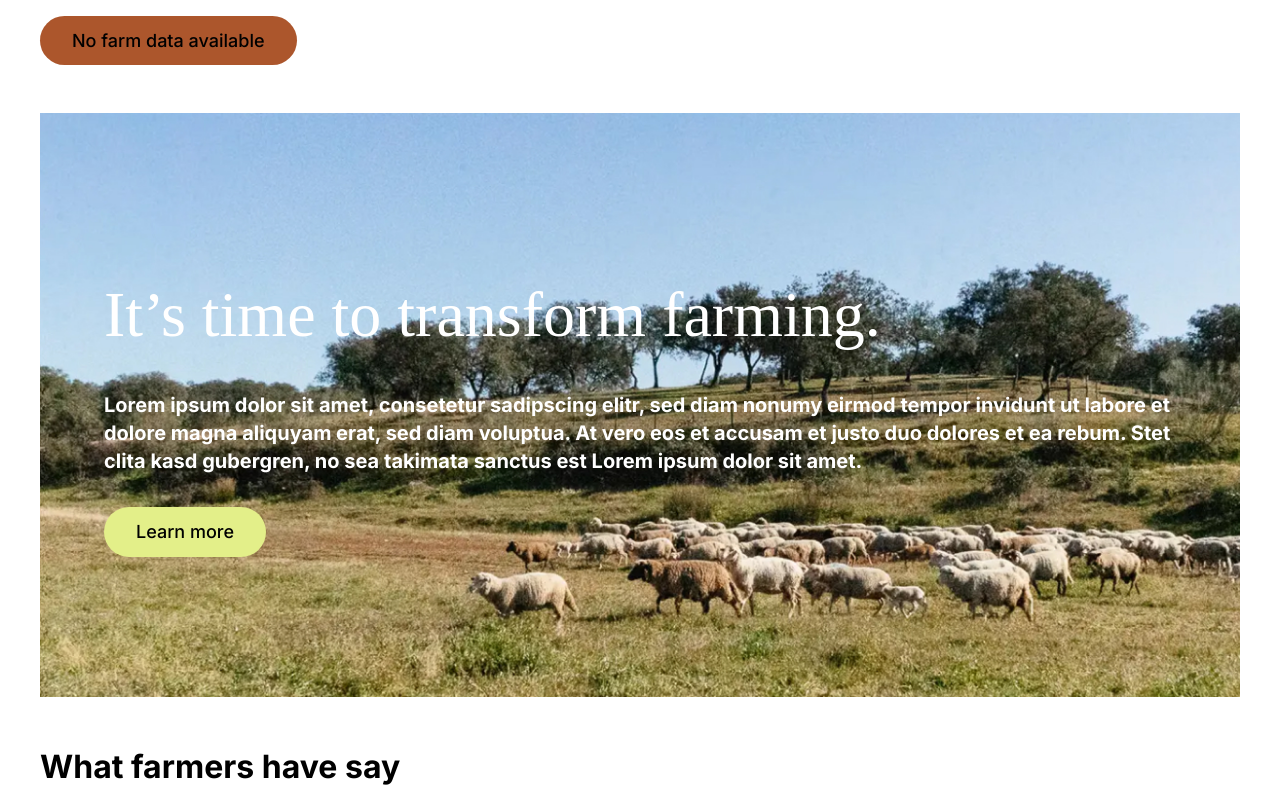
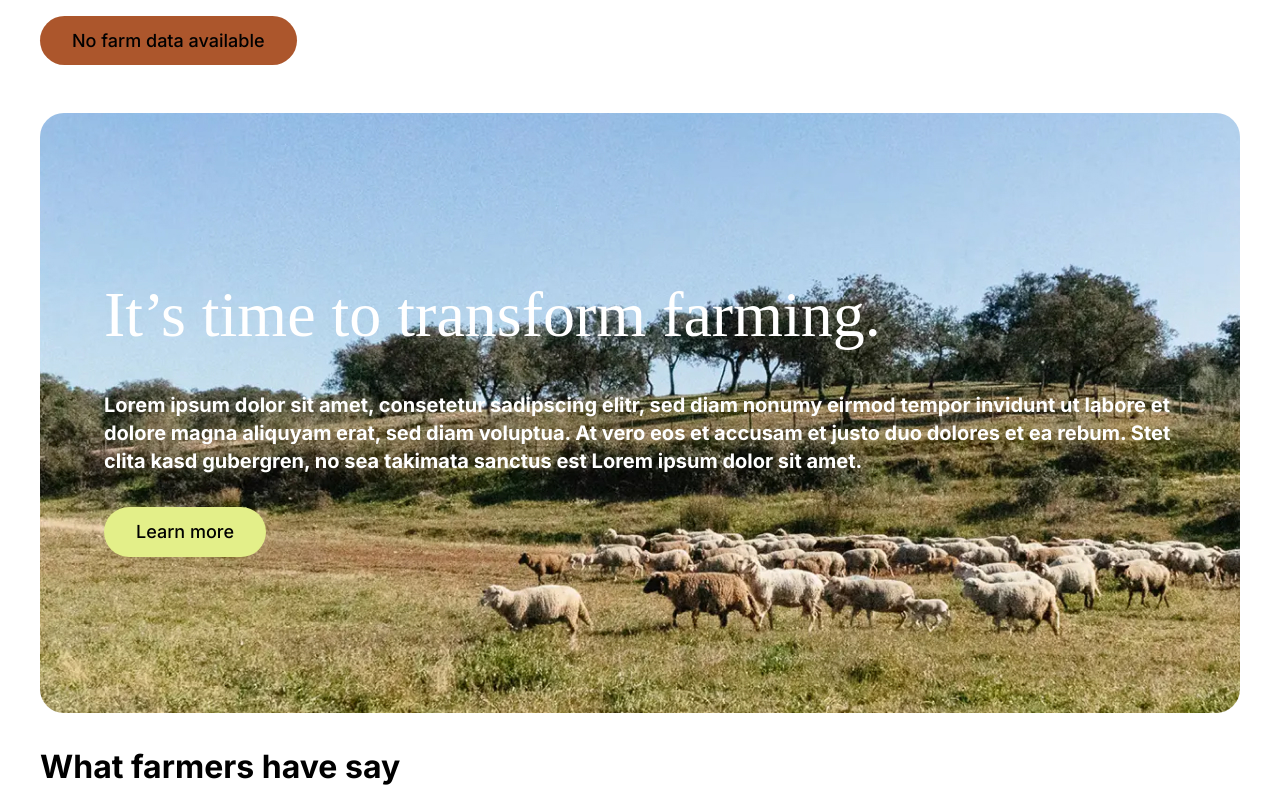
Before and after one commit to ZsuzsaL/cf-app, a Next.js app: page / in a window 1280 px wide. Shown: the top 800 px of the page. Built offline with nearby package versions, Linux system fonts and the light colour scheme; no server answers; the database is empty.

Commit message:
round banner

```diff
--- a/app/page.tsx
+++ b/app/page.tsx
@@ -17,7 +17,7 @@ export default async function Home() {
   return (
     <main className="">
       <Header farmName={farmname} />
-      <section className="text-white bg-[url(/images/start_header.jpg)] bg-contain h-[600px] bg-no-repeat p-16 flex justify-center flex-col">
+      <section className="text-white bg-[url(/images/start_header.jpg)] h-[600px] rounded-3xl bg-no-repeat p-16 flex justify-center flex-col">
         <h1>It’s time to transform farming.</h1>
         <h4 className="my-8">
           Lorem ipsum dolor sit amet, consetetur sadipscing elitr, sed diam
```
